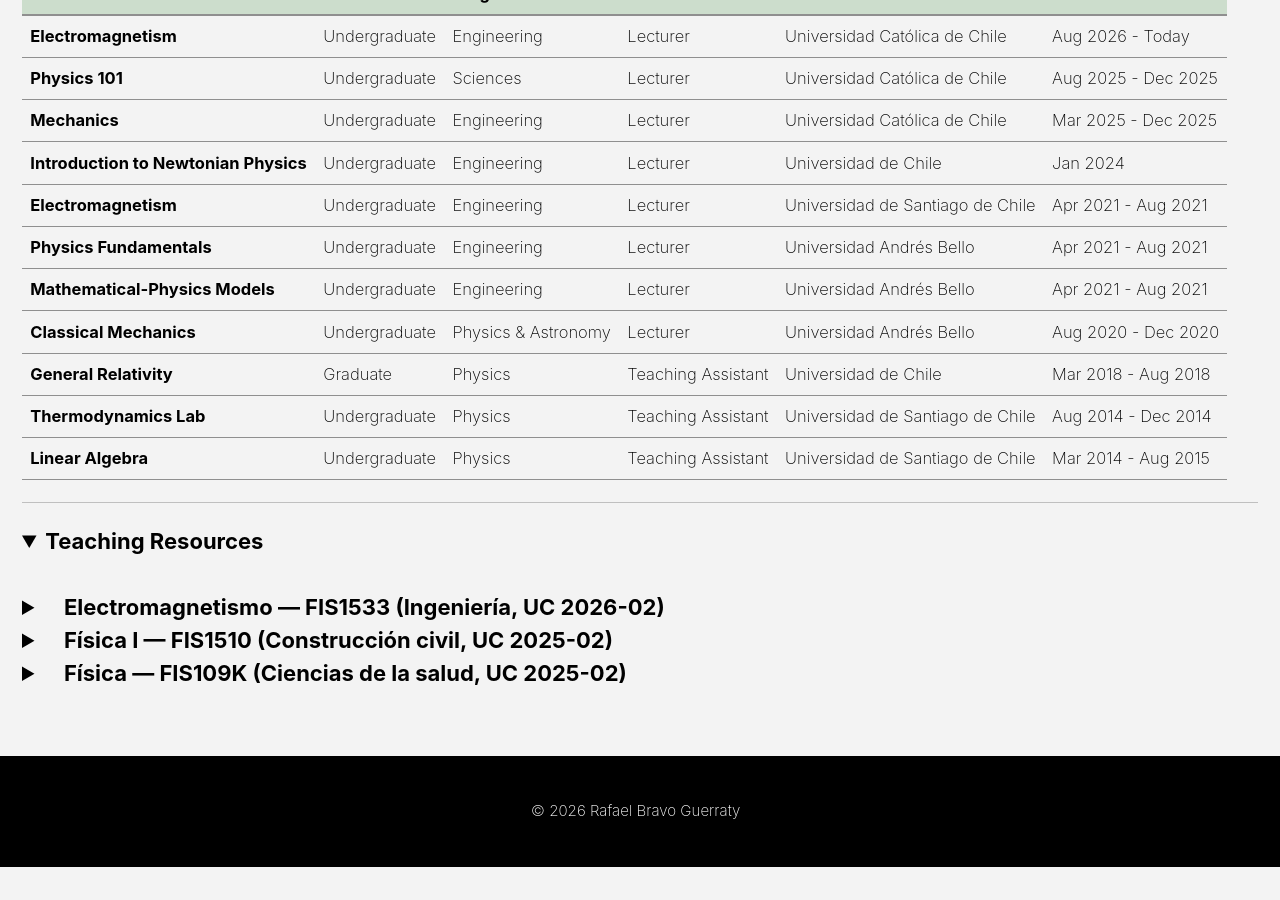
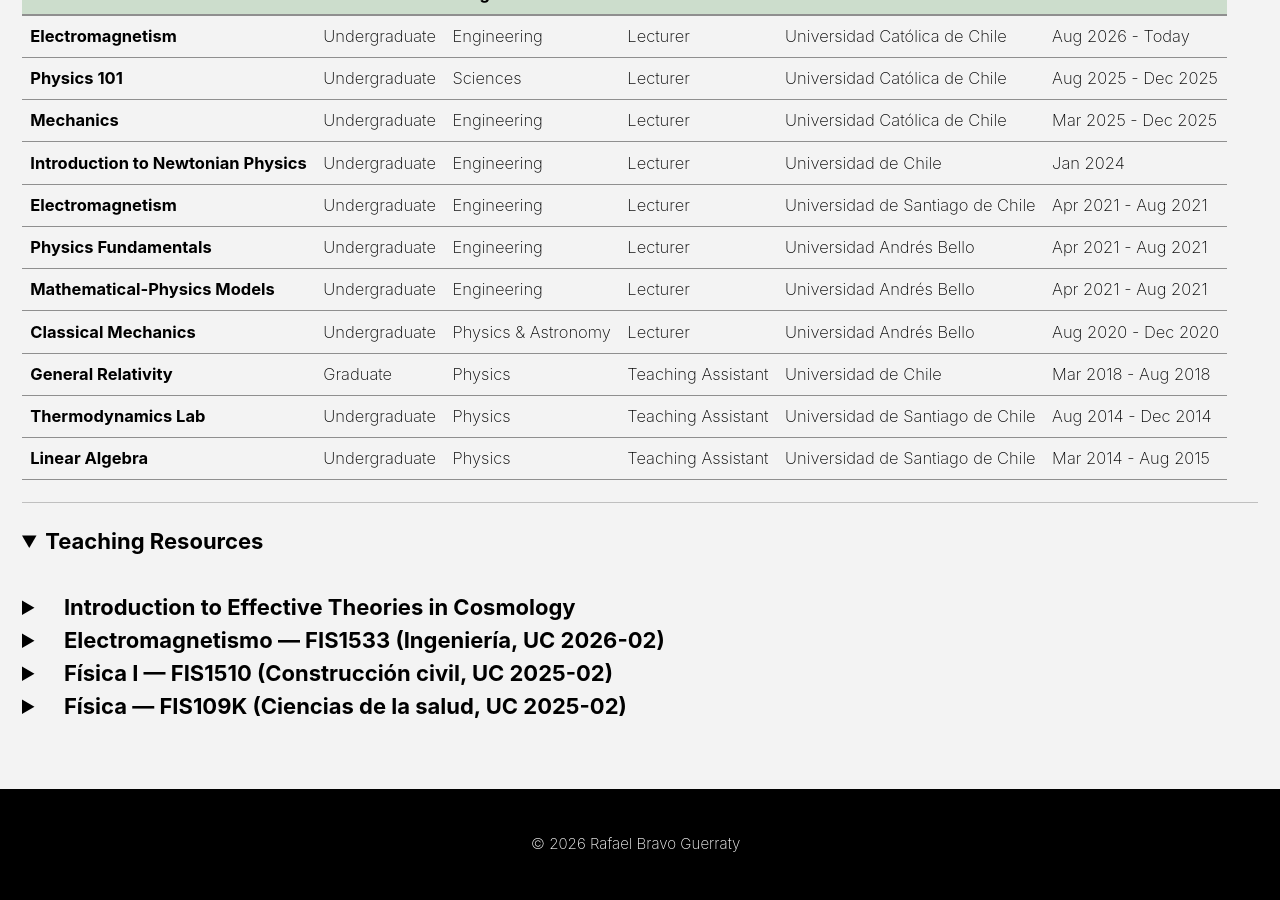
Before and after one commit to rguerraty/rguerraty.github.io, a Jekyll site: the page built from _pages/teaching.md, in a window 1280 px wide and 900 px high, scrolled down 713 px. Built offline with Jekyll 4.4.1, drawn with Linux system fonts in a browser that asks for light colours; cached includes are drawn as plain includes; before the commit the page ends 1580 px from its top, so only the background shows below that.

```diff
--- a/_pages/teaching.md
+++ b/_pages/teaching.md
@@ -130,6 +130,15 @@ Resources from my courses will be posted here soon.
 &nbsp;
 
 <details>
+  <summary>&nbsp;&nbsp;&nbsp;<strong>Introduction to Effective Theories in Cosmology</strong></summary>
+<div style="font-size: 22px;">
+<ul>
+  <li><a href="/assets/teaching/EFTs/EFT_Notes.pdf">Notes</a></li>
+</ul>
+</div>
+</details>
+
+<details>
   <summary>&nbsp;&nbsp;&nbsp;<strong>Electromagnetismo — FIS1533 (Ingeniería, UC 2026-02)</strong></summary>
 <div style="font-size: 22px;">
 <ul>
```
Also changed, not shown: _pages/myresearch.md (+2 -2 lines), 5 other files.
